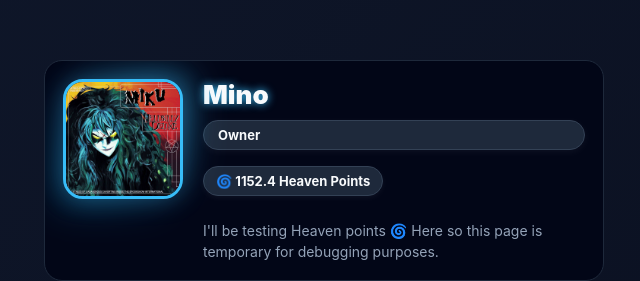
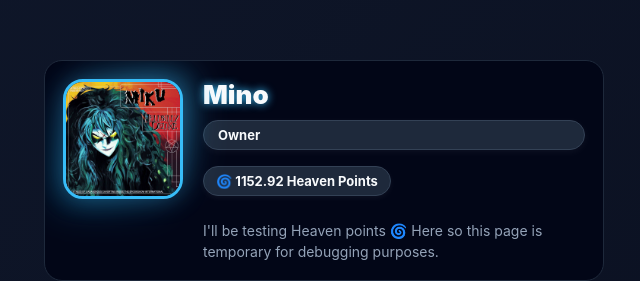
Before and after one commit to Heaven-501/HeavenMusicBotLogicHandler, a plain HTML site: page Mino.html in a window 1280 px wide. Shown: the top 281 px of the page, 316-956 px from the left. Drawn offline with Linux system fonts and the light colour scheme.

Commit message:
Increment Heaven Rating 🌀 [ci skip]

```diff
--- a/Mino.html
+++ b/Mino.html
@@ -55,7 +55,7 @@
       <div class="name">Mino</div>
       <div class="role-tag">Owner</div>
       <div class="activity-stats">
-        <div class="stat-bubble" id="heavenRating">🌀 1152.4 Heaven Points</div>
+        <div class="stat-bubble" id="heavenRating">🌀 1152.92 Heaven Points</div>
       </div>
       <div class="desc">
         I'll be testing Heaven points 🌀 Here so this page is temporary for debugging purposes.
```
Also changed, not shown: 1 other file.
